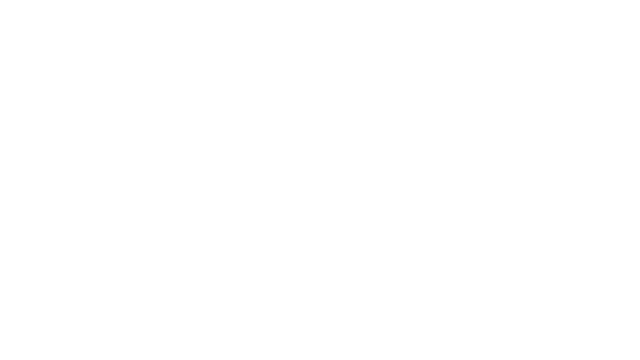
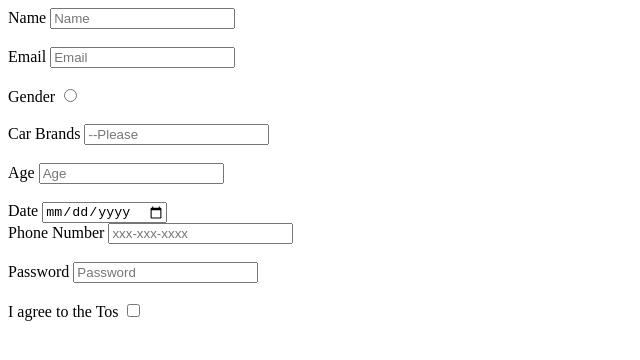
Before and after one commit to acciojob/signup-form-car-hariHaran1107, a website: page main.html in a window 1280 px wide. Shown: the whole page, without its empty margins (0-640 px from the left). Drawn offline with Linux system fonts and the light colour scheme.

Commit message:
created a submission

```diff
--- a/main.html
+++ b/main.html
@@ -8,6 +8,55 @@
 
 <body>
 	<!-- the entire body must be written by student -->
+	<form>
+		<div>
+			<label for="name">Name</label>
+			<input type="text" id="name" placeholder="Name" required>
+		</div>
+		<br>
+		<div>
+			<label for="email">Email</label>
+			<input type="email" id="email" placeholder="Email" required>
+		</div>
+		<br>
+		<div>
+			<label for="gender_m, gender_f">Gender</label>
+			<input type="radio" id="gender_m, gender_f" name="gender" required>
+		</div>
+		<br>
+		<div>
+			<label for="cars">Car Brands</label>
+			<input type="select" id=cars placeholder=--Please choose an option-- required>
+		</div>
+		<br>
+		<div>
+			<label for="age">Age</label>
+			<input type="number" id=age placeholder=Age required>
+		</div>
+		<br>
+		<div>
+			<label for="dob">Date</label>
+			<input type="date" id="dob" required>
+
+		</div
+			<br>
+		<div>
+			<label for="tel">Phone Number</label>
+			<input type="tel" id="tel" placeholder="xxx-xxx-xxxx">
+		</div>
+		<br>
+		<div>
+			<label for="password">Password</label>
+			<input type="password" id="password" placeholder="Password" required>
+		</div>
+		<br>
+		<div>
+			<label for="tos">I agree to the Tos</label>
+			<input type="checkbox" id="tos" required>
+		</div>
+
+	</form>
+
     <script type="text/javascript" src="./script.js">
 </script>
 
```
